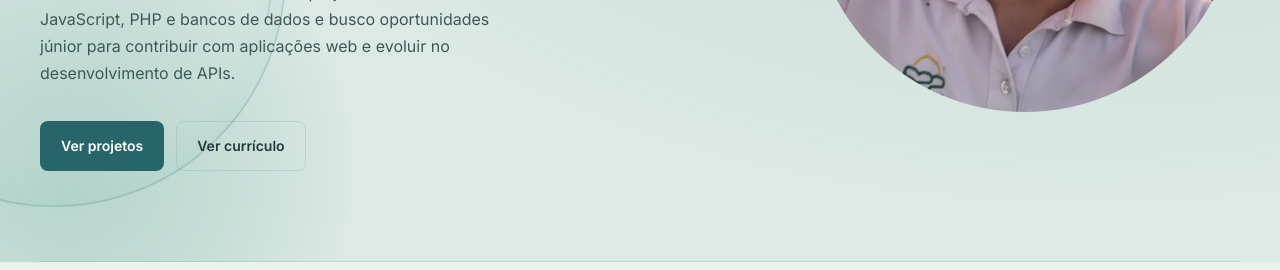
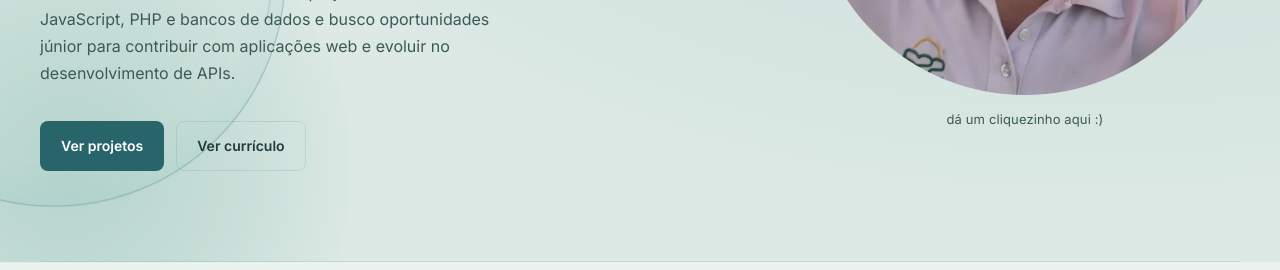
Before and after one commit to plim7plim/portifolio, a plain HTML site: page index.html in a window 1280 px wide. Shown: the part 530-800 px from the top of the page. Drawn offline with Linux system fonts and the light colour scheme; no server answers.

Commit message:
Atualiza prévia de compartilhamento e dica interativa da foto

```diff
--- a/i18n.js
+++ b/i18n.js
@@ -98,6 +98,7 @@ const textos = {
     "lpBlu.form": "Formulário de parceiros",
     "lpBlu.responsive": "Design responsivo",
 
+    "hero.photoHint": "dá um cliquezinho aqui :)",
     "oikawa.show": "Mostrar Oikawa",
     "oikawa.more": "Ocultar fotos do Oikawa",
     "oikawa.gallery": "Fotos do Oikawa",
@@ -407,6 +408,7 @@ const textos = {
     "lpBlu.form": "Formulaire partenaires",
     "lpBlu.responsive": "Design responsive",
 
+    "hero.photoHint": "un petit clic ici :)",
     "oikawa.show": "Afficher Oikawa",
     "oikawa.more": "Masquer les photos d’Oikawa",
     "oikawa.gallery": "Photos d’Oikawa",
--- a/index.html
+++ b/index.html
@@ -22,12 +22,16 @@
     <meta property="og:url" content="https://www.plinioportifolio.xyz/" />
     <meta
       property="og:image"
-      content="https://www.plinioportifolio.xyz/assets/social-preview.jpg"
+      content="https://www.plinioportifolio.xyz/assets/social-preview-oikawa.jpg"
     />
     <meta
       property="og:image:alt"
       content="Plínio Peixoto — Desenvolvedor Full Stack Júnior"
     />
+    <meta property="og:image:width" content="1200" />
+    <meta property="og:image:height" content="630" />
+    <meta property="og:image:type" content="image/jpeg" />
+    <meta name="twitter:image" content="https://www.plinioportifolio.xyz/assets/social-preview-oikawa.jpg" />
     <meta name="twitter:card" content="summary_large_image" />
 
     <title>Plínio Peixoto | Desenvolvedor Full Stack Júnior</title>
@@ -232,6 +236,7 @@
               class="hero-image-hover"
             />
           </button>
+          <span class="portrait-hint" data-i18n="hero.photoHint">dá um cliquezinho aqui :)</span>
         </div>
       </section>
 
--- a/style.css
+++ b/style.css
@@ -2433,3 +2433,12 @@ html:has(.oikawa-scattered) {
     mask-image: linear-gradient(to left, #000b 0, #0008 35%, #0003 72%, transparent);
   }
 }
+
+.portrait-hint {
+  display: block;
+  margin-top: 12px;
+  text-align: center;
+  color: var(--text2);
+  font-size: 0.8125rem;
+  letter-spacing: 0.01em;
+}
```
Also changed, not shown: assets/social-preview-oikawa.jpg (added).
